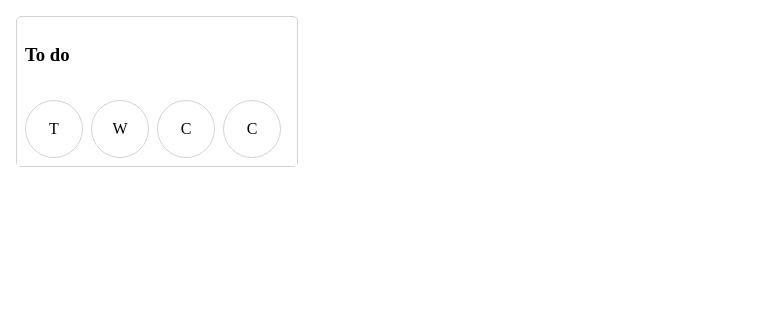
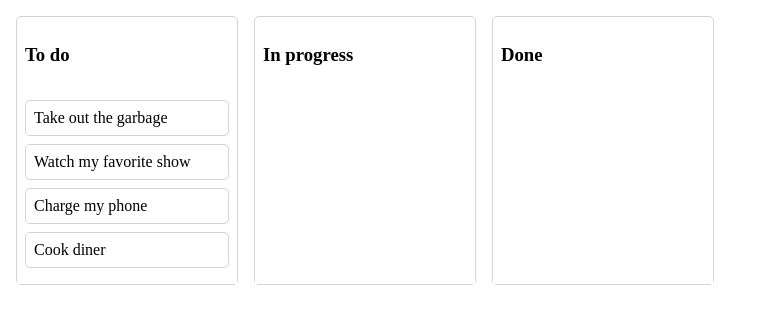
Before and after one commit to Elshad98/drag-and-drop, a React (Create React App) app: page / in a window 1280 px wide. Shown: the top 324 px of the page, without its empty margins (0-761 px from the left). Built offline with nearby package versions, Linux system fonts and the light colour scheme.

Commit message:
Added reorder Columns with react-beautiful-dnd

```diff
--- a/src/App.js
+++ b/src/App.js
@@ -1,6 +1,6 @@
 import React from 'react';
 import initialData from './components/initial-data';
-import { DragDropContext } from 'react-beautiful-dnd';
+import { DragDropContext, Droppable } from 'react-beautiful-dnd';
 import Column from './components/Column';
 import styled from 'styled-components';
 import '@atlaskit/css-reset';
@@ -16,19 +16,8 @@ class App extends React.Component{
 		this.state = initialData;
     }
 
-    onDragStart = (start) => {
-        const homeIndex = this.state.columnOrder.indexOf(start.source.droppableId);
-
-        this.setState({
-            homeIndex
-        });
-    };
-
     onDragEnd = (result) => {
-        this.setState({
-            homeIndex: null
-        });
-        const { destination, source, draggableId } = result;
+        const { destination, source, draggableId, type } = result;
 
         if (!destination) {
             return;
@@ -38,6 +27,19 @@ class App extends React.Component{
             destination.droppableId === source.droppableId &&
             destination.index === source.index
         ) {
+            return;
+        }
+
+        if (type === 'column') {
+            const newColumnOrder = Array.from(this.state.columnOrder);
+            newColumnOrder.splice(source.index, 1);
+            newColumnOrder.splice(destination.index, 0, draggableId);
+
+            const newState = {
+                ...this.state,
+                columnOrder: newColumnOrder
+            };
+            this.setState(newState);
             return;
         }
 
@@ -94,26 +96,32 @@ class App extends React.Component{
 
     render() {
         return (
-            <DragDropContext
-                onDragStart={this.onDragStart}
-                onDragEnd={this.onDragEnd}
+            <DragDropContext onDragEnd={this.onDragEnd}>
+                <Droppable
+                    droppableId="all-columns"
+                    direction="horizontal"
+                    type="column"
                 >
-                <Container>
+                    {(provided) => (
+                        <Container
+                            {...provided.droppableProps}
+                            ref={provided.innerRef}
+                        >
                             {this.state.columnOrder.map((columnId, index) => {
                                 const column = this.state.columns[columnId];
                                 const tasks = column.taskIds.map((taskId) => this.state.tasks[taskId]);
-
-                        const isDropDisabled = index < this.state.homeIndex;
-
                                 return (
                                     <Column
                                         key={column.id}
                                         column={column}
                                         tasks={tasks}
-                                isDropDisabled={isDropDisabled}
+                                        index={index}
                                     />);
                             })}
+                            {provided.placeholder}
                         </Container>
+                    )}
+                </Droppable>
             </DragDropContext>
         );
 	}
--- a/src/components/Column.js
+++ b/src/components/Column.js
@@ -1,12 +1,14 @@
 import React from 'react';
 import styled from 'styled-components';
-import { Droppable } from 'react-beautiful-dnd';
+import { Droppable, Draggable } from 'react-beautiful-dnd';
 import Task from './Task';
 
 const Container = styled.div`
     margin: 8px;
     border: 1px solid lightgrey;
     border-radius: 5px;
+    background-color: #fff;
+    width: 220px;
     display: flex;
     flex-direction: column;
 `;
@@ -16,19 +18,24 @@ const Title = styled.h3`
 const TaskList = styled.div`
     padding: 8px;
     transition: background-color 0.2s;
-    background-color: ${(props) => (props.isDraggingOver ? '#3F8CF2' : '#fff')};
-    display: flex;
+    background-color: ${(props) => (props.isDraggingOver ? '#3F8CF2' : 'inherit')};
+    flex-grow: 1;
+    min-height: 100px;
 `;
 
 class Column extends React.Component {
     render() {
         return (
-            <Container>
-                <Title>{this.props.column.title}</Title>
-                <Droppable
-                    droppableId={this.props.column.id} type="TYPE"
-                    direction="horizontal"
+            <Draggable draggableId={this.props.column.id} index={this.props.index}>
+                {(provided) => (
+                    <Container
+                        {...provided.draggableProps}
+                        ref={provided.innerRef}
                     >
+                        <Title {...provided.dragHandleProps}>
+                            {this.props.column.title}
+                        </Title>
+                        <Droppable droppableId={this.props.column.id} type="task">
                             {(provided, snapshot) => (
                                 <TaskList
                                     ref={provided.innerRef}
@@ -43,6 +50,8 @@ class Column extends React.Component {
                             )}
                         </Droppable>
                     </Container>
+                )}
+            </Draggable>
         );
     }
 }
--- a/src/components/Task.js
+++ b/src/components/Task.js
@@ -4,25 +4,17 @@ import { Draggable } from 'react-beautiful-dnd';
 
 const Container = styled.div`
     border: 1px solid lightgrey;
-    border-radius: 50%;
+    border-radius: 5px;
     padding: 8px;
-    margin-right: 8px;
-    background-color: ${props => (props.isDragging ? 'lightgreen' : 'white')};
+    margin-bottom: 8px;
+    background-color: ${props => (props.isDragging ? '#AACD00' : '#fff')};
     display: flex;
-    width: 40px;
-    height: 40px;
-    justify-content: center;
-    align-items: center;
 `;
 
 class Task extends React.Component {
     render() {
-        const isDragDisabled = this.props.task.id === 'task-1';
         return (
-            <Draggable
-                draggableId={this.props.task.id}
-                index={this.props.index}
-            >
+            <Draggable draggableId={this.props.task.id} index={this.props.index}>
                 {(provided, snapshot) => (
                     <Container
                         {...provided.draggableProps}
@@ -30,7 +22,7 @@ class Task extends React.Component {
                         ref={provided.innerRef}
                         isDragging={snapshot.isDragging}
                     >
-                        {this.props.task.content[0]}
+                        {this.props.task.content}
                     </Container>
                 )}
             </Draggable>
--- a/src/components/initial-data.js
+++ b/src/components/initial-data.js
@@ -23,7 +23,7 @@ const initialData = {
         }
 	},
 	// Facilitate reordering of the columns
-	columnOrder: ['column-1']
+	columnOrder: ['column-1', 'column-2', 'column-3']
 };
 
 export default initialData
```
Lines whose indentation alone changed are shown as unchanged.
